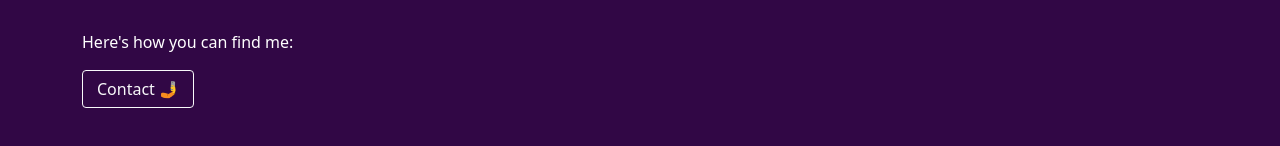
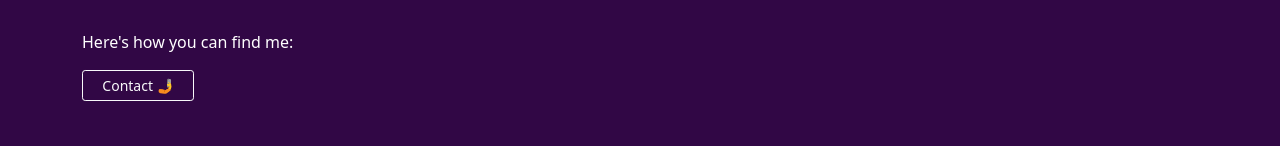
Before and after one commit to AcidOP/portfolio-website, a Next.js app: page /about in a window 1280 px wide. Shown: the part 312-458 px from the top of the page. Built offline with nearby package versions, Linux system fonts and the light colour scheme.

Commit message:
changed size of button

```diff
--- a/pages/about.jsx
+++ b/pages/about.jsx
@@ -31,7 +31,7 @@ const About = () => {
 
           <p id={styles.heroContact}>
             Here&apos;s how you can find me:
-            <Button onClick={pushToContact} variant="outline-light"  id={styles.contactButton}>Contact 🤳</Button>
+            <Button onClick={pushToContact} variant="outline-light" size='sm' id={styles.contactButton}>Contact 🤳</Button>
             <br />
           </p>
 
```
